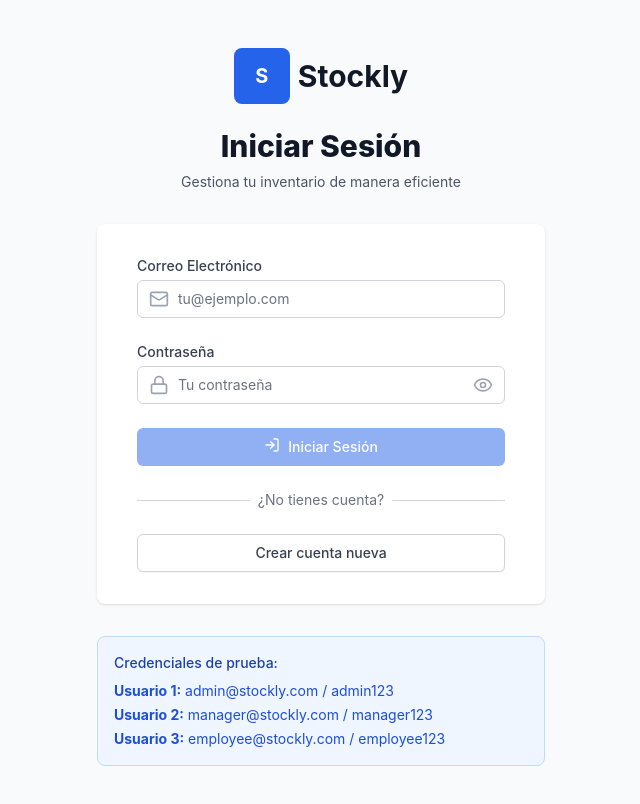
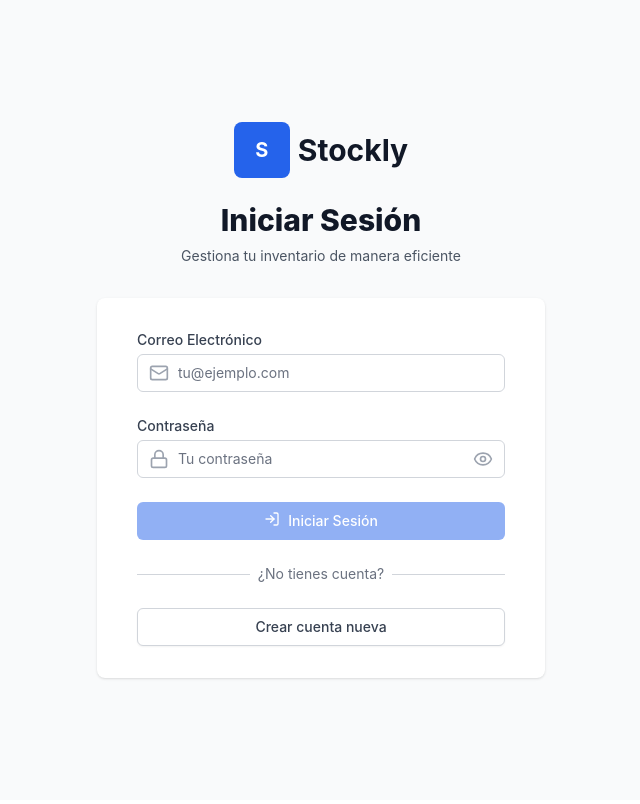
Before and after one commit to KrCrimson/stockly, a React (Create React App) app in the folder frontend/: page /login in a window 1280 px wide. Shown: the top 804 px of the page, without its empty margins (319-959 px from the left). Built offline with nearby package versions, Linux system fonts and the light colour scheme; no server answers.

Commit message:
remove test credentials from login screen

```diff
--- a/frontend/src/components/auth/Login.tsx
+++ b/frontend/src/components/auth/Login.tsx
@@ -206,18 +206,6 @@ const Login: React.FC = () => {
           </div>
         </div>
       </div>
-
-      {/* Demo credentials info */}
-      <div className="mt-8 sm:mx-auto sm:w-full sm:max-w-md">
-        <div className="bg-blue-50 border border-blue-200 rounded-lg p-4">
-          <h3 className="text-sm font-medium text-blue-800 mb-2">Credenciales de prueba:</h3>
-          <div className="text-sm text-blue-700 space-y-1">
-            <p><strong>Usuario 1:</strong> admin@stockly.com / admin123</p>
-            <p><strong>Usuario 2:</strong> manager@stockly.com / manager123</p>
-            <p><strong>Usuario 3:</strong> employee@stockly.com / employee123</p>
-          </div>
-        </div>
-      </div>
     </div>
   );
 };
```
